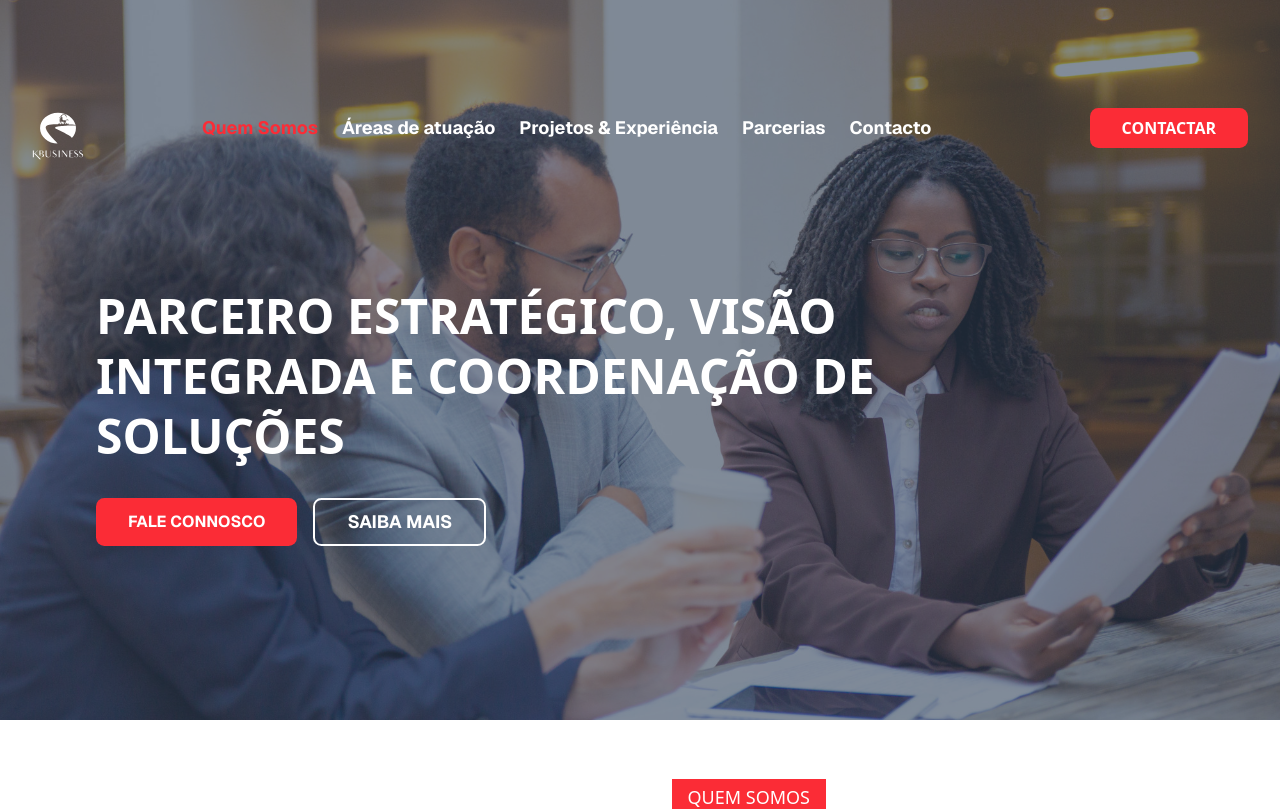
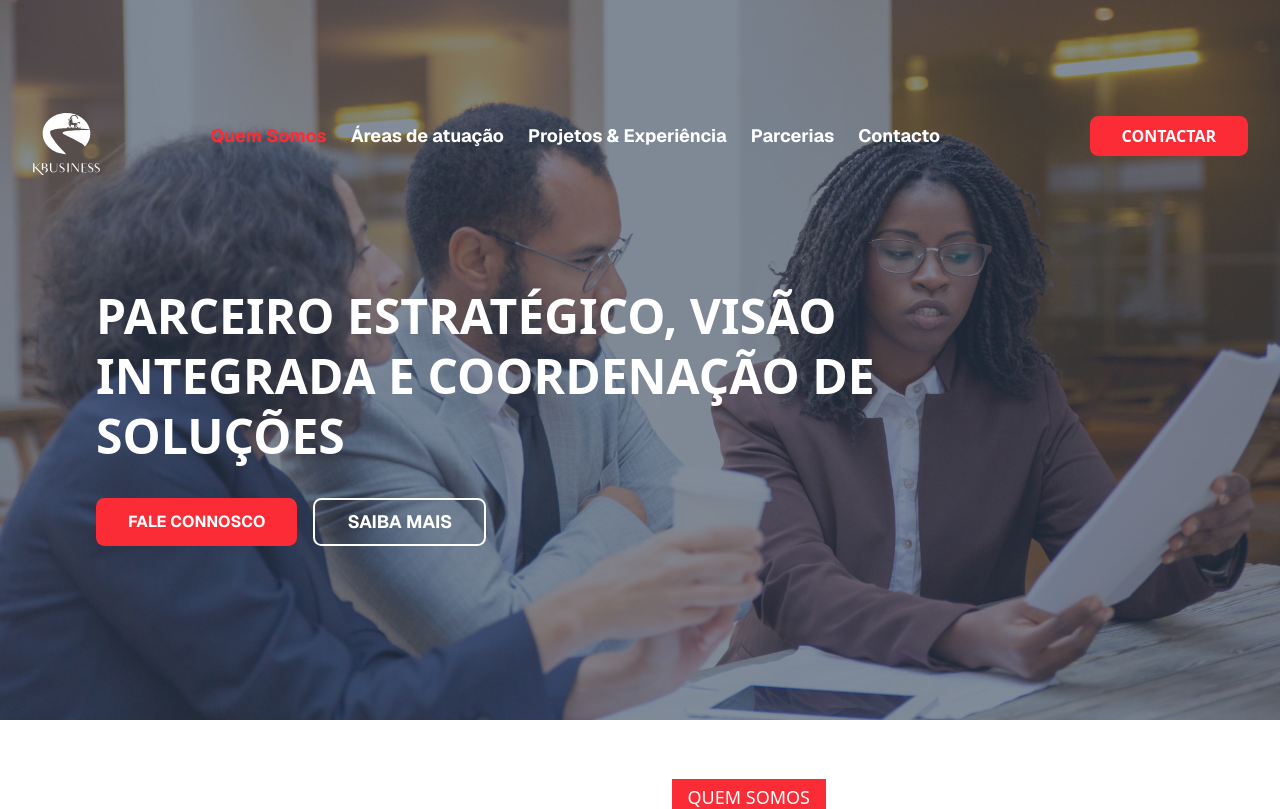
Before and after one commit to felicianokb-bot/Kbusiness.angola, a Next.js app: page / in a window 1280 px wide. Shown: the top 809 px of the page. Built offline with nearby package versions, Linux system fonts and the light colour scheme; no server answers; what tailwindcss-animated would draw is missing.

Commit message:
feat: aumenta tamanho da logo na versão desktop moderadamente

```diff
--- a/src/components/Header/index.tsx
+++ b/src/components/Header/index.tsx
@@ -61,10 +61,10 @@ export function Header() {
             <Image
               src={isScrolled ? "/logo.svg" : "/logowhite.svg"}
               alt="KBusiness logo"
-              width={isScrolled ? 150 : 180}
-              height={40}
+              width={isScrolled ? 180 : 220}
+              height={50}
               className={cn(
-                "transition-all duration-300 h-14 w-auto sm:h-12",
+                "transition-all duration-300 h-14 w-auto sm:h-16",
                 !isScrolled && "sm:mt-4",
               )}
             />
```
